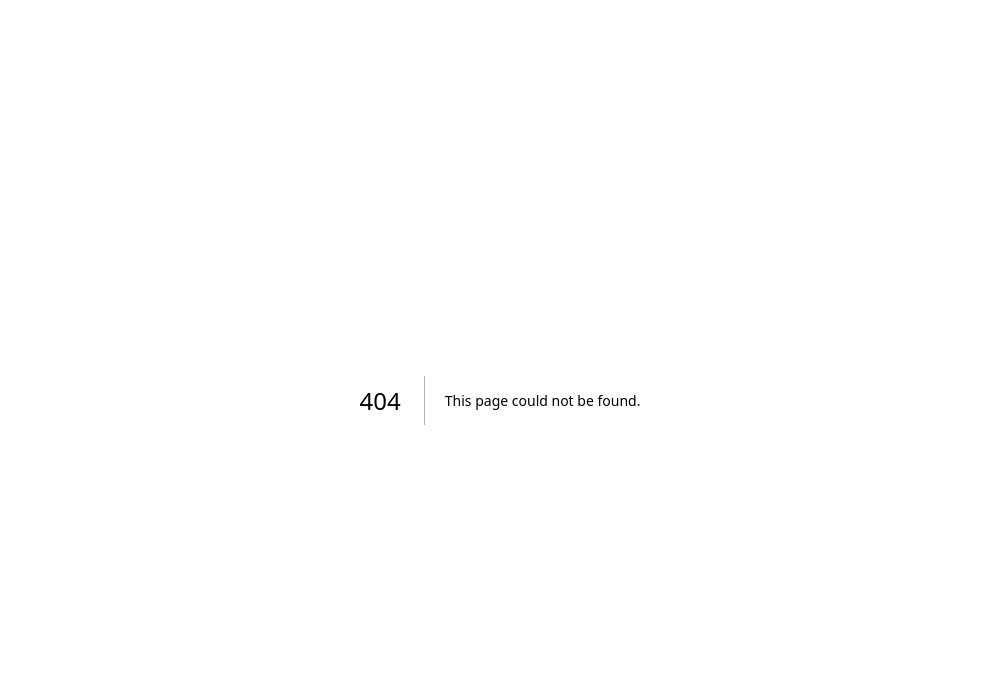
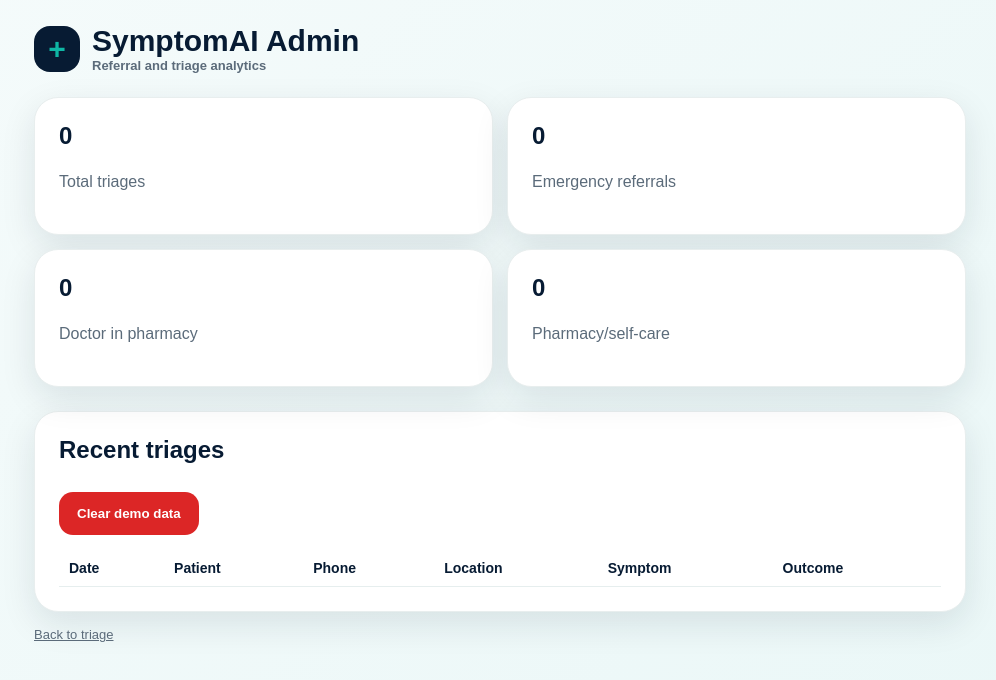
Before and after one commit to Siraajadams/symptomai, a Next.js app: page /admin in a window 1280 px wide. Before the commit this address had no page. Shown: the top 680 px of the page, without its empty margins (140-1136 px from the left). Built offline with nearby package versions, Linux system fonts and the light colour scheme.

Commit message:
Create page.tsx

```diff
--- /dev/null
+++ b/app/admin/page.tsx
@@ -0,0 +1,107 @@
+'use client';
+
+import { useEffect, useMemo, useState } from 'react';
+
+export default function AdminPage() {
+  const [records, setRecords] = useState<any[]>([]);
+
+  useEffect(() => {
+    setRecords(JSON.parse(localStorage.getItem('symptomai_triages') || '[]'));
+  }, []);
+
+  const stats = useMemo(() => {
+    const base: any = {
+      total: records.length,
+      EMERGENCY: 0,
+      DOCTOR_IN_PHARMACY: 0,
+      PHARMACIST_CARE: 0,
+      SELF_CARE: 0,
+    };
+
+    records.forEach((r) => {
+      base[r.decision.level] = (base[r.decision.level] || 0) + 1;
+    });
+
+    return base;
+  }, [records]);
+
+  function clearData() {
+    if (!confirm('Clear local demo data?')) return;
+    localStorage.removeItem('symptomai_triages');
+    setRecords([]);
+  }
+
+  return (
+    <main className="container">
+      <div className="logo">
+        <div className="logoMark" />
+        <div>
+          SymptomAI Admin
+          <div className="small">Referral and triage analytics</div>
+        </div>
+      </div>
+
+      <div className="grid" style={{ marginTop: 24 }}>
+        <div className="card">
+          <h2>{stats.total}</h2>
+          <p>Total triages</p>
+        </div>
+
+        <div className="card">
+          <h2>{stats.EMERGENCY}</h2>
+          <p>Emergency referrals</p>
+        </div>
+
+        <div className="card">
+          <h2>{stats.DOCTOR_IN_PHARMACY}</h2>
+          <p>Doctor in pharmacy</p>
+        </div>
+
+        <div className="card">
+          <h2>{stats.PHARMACIST_CARE + stats.SELF_CARE}</h2>
+          <p>Pharmacy/self-care</p>
+        </div>
+      </div>
+
+      <div className="card" style={{ marginTop: 24 }}>
+        <h2>Recent triages</h2>
+
+        <button className="button danger" onClick={clearData}>
+          Clear demo data
+        </button>
+
+        <table className="table">
+          <thead>
+            <tr>
+              <th>Date</th>
+              <th>Patient</th>
+              <th>Phone</th>
+              <th>Location</th>
+              <th>Symptom</th>
+              <th>Outcome</th>
+            </tr>
+          </thead>
+
+          <tbody>
+            {records.map((r) => (
+              <tr key={r.id}>
+                <td>{new Date(r.createdAt).toLocaleString()}</td>
+                <td>{r.form.name}</td>
+                <td>{r.form.phone}</td>
+                <td>{r.form.location}</td>
+                <td>{r.form.symptom}</td>
+                <td>
+                  <b>{r.decision.level.replaceAll('_', ' ')}</b>
+                </td>
+              </tr>
+            ))}
+          </tbody>
+        </table>
+      </div>
+
+      <p className="small">
+        <a href="/">Back to triage</a>
+      </p>
+    </main>
+  );
+}
```
